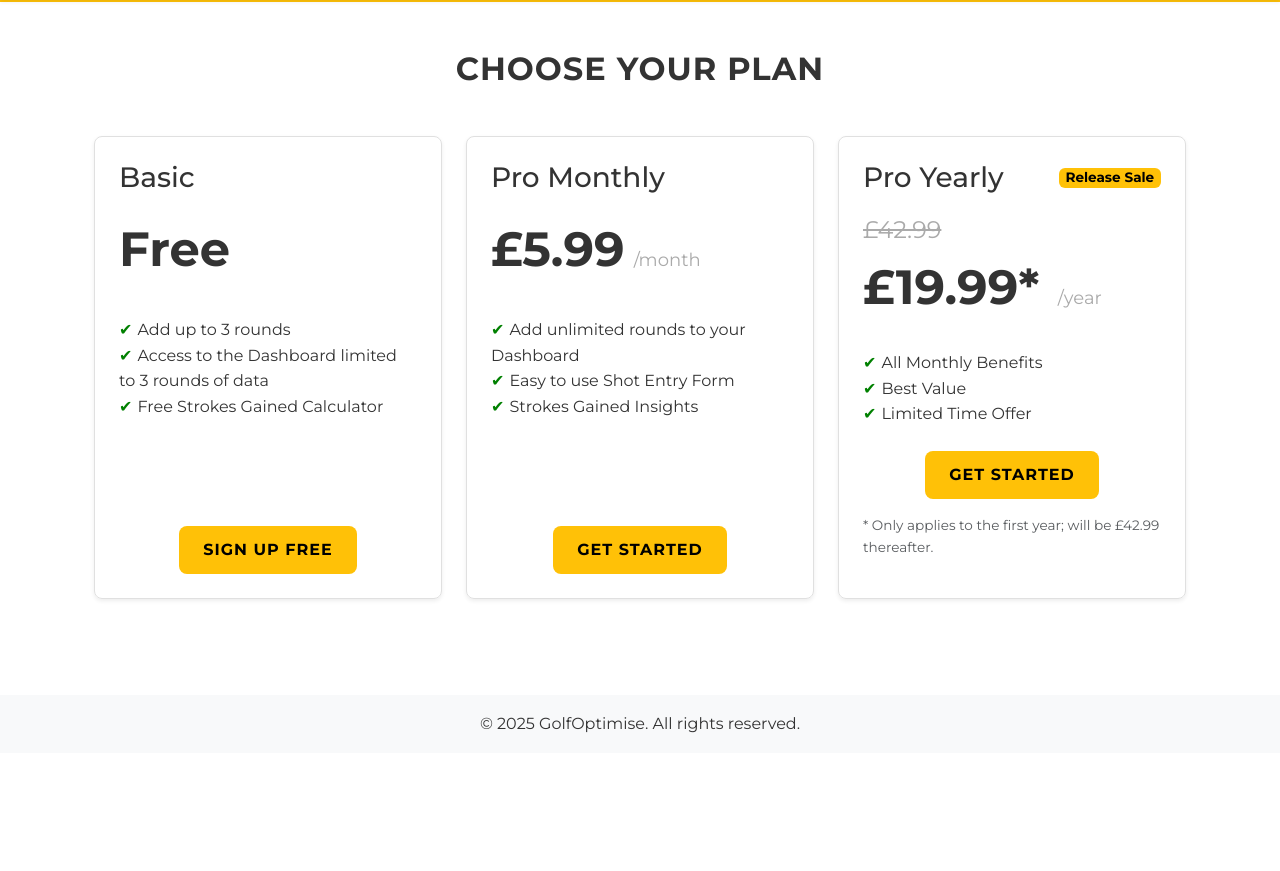
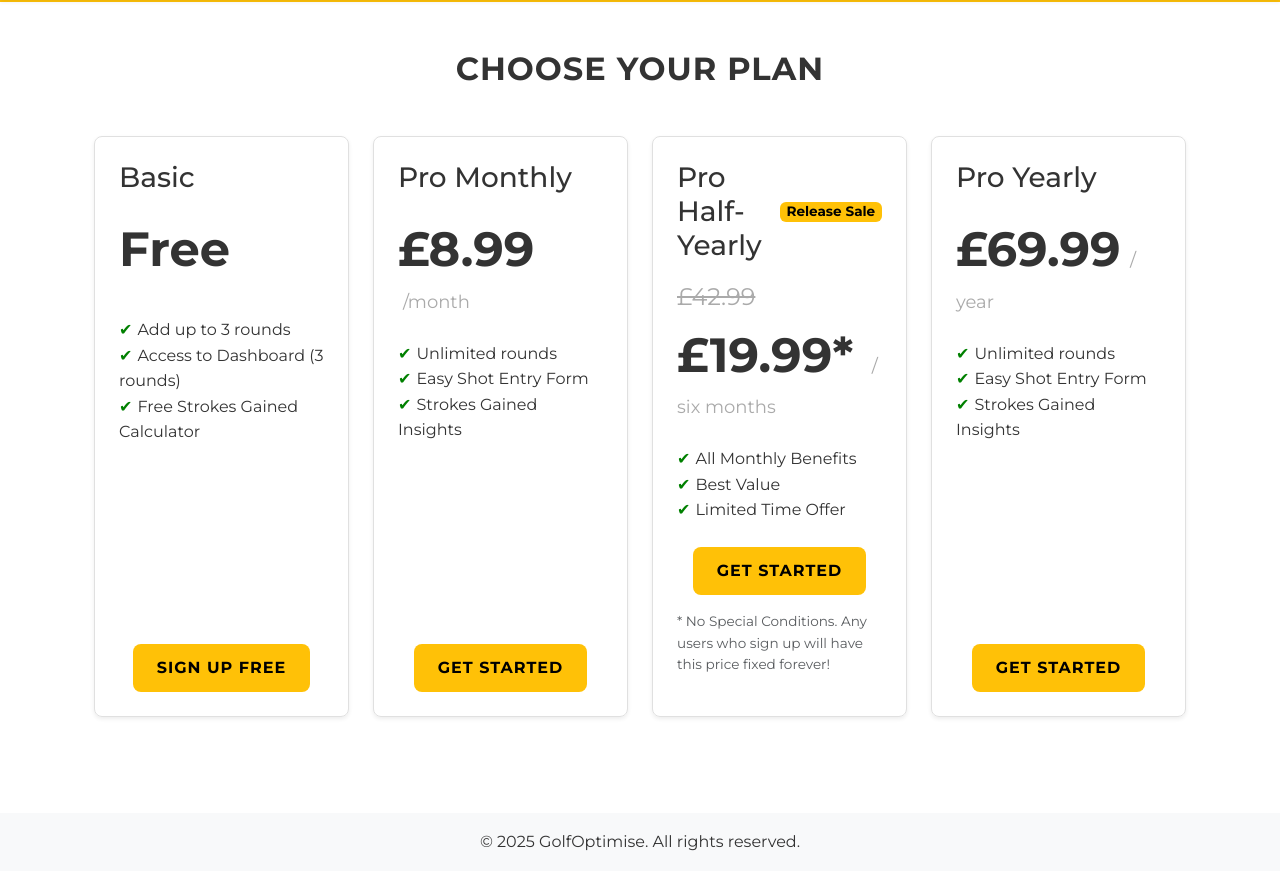
Before and after one commit to jconn5803/golf-by-numbers, a Flask app: page /pricing in a window 1280 px wide. Shown: the part 96-967 px from the top of the page. Before the commit the page ends 829 px from the top, so only its background shows below. Run offline with Flask 3, Linux system fonts and the light colour scheme; some libraries are stand-ins or nearby versions.

Commit message:
update pricing structure to have the new price changes with release sale

```diff
--- a/config.py
+++ b/config.py
@@ -26,7 +26,7 @@
     STRIPE_ENDPOINT_SECRET=os.getenv("STRIPE_ENDPOINT_SECRET")
     STRIPE_MONTHLY_PRICE_ID=os.getenv("STRIPE_MONTHLY_PRICE_ID")
     STRIPE_ANNUAL_PRICE_ID=os.getenv("STRIPE_ANNUAL_PRICE_ID")
-    STRIPE_DAILY_PRICE_ID=os.getenv("STRIPE_DAILY_PRICE_ID")
+    STRIPE_RELEASE_PRICE_ID=os.getenv("STRIPE_RELEASE_PRICE_ID")
 
     # Get the test Stripe keys
 
@@ -44,3 +44,4 @@
     STRIPE_ENDPOINT_SECRET=os.getenv("STRIPE_ENDPOINT_SECRET")
     STRIPE_MONTHLY_PRICE_ID=os.getenv("STRIPE_MONTHLY_PRICE_ID")
     STRIPE_ANNUAL_PRICE_ID=os.getenv("STRIPE_ANNUAL_PRICE_ID")
+    STRIPE_RELEASE_PRICE_ID=os.getenv("STRIPE_RELEASE_PRICE_ID")
--- a/static/main.js
+++ b/static/main.js
@@ -29,6 +29,21 @@
         .catch(console.error);
     });
 
+    // PRO Release button
+    document.querySelector("#releaseBtn").addEventListener("click", () => {
+      if (!isAuthenticated) {
+        return window.location.href = "/register";
+      }
+      if (subscriptionActive) {
+        return window.location.href = "/dashboard";
+      }
+      // not subscribed yet: kick off Stripe checkout
+      fetch("/create-checkout-session?product_type=release")
+        .then(r => r.json())
+        .then(data => stripe.redirectToCheckout({ sessionId: data.sessionId }))
+        .catch(console.error);
+    });
+
     // PRO YEARLY button
     document.querySelector("#annualBtn").addEventListener("click", () => {
       if (!isAuthenticated) {
--- a/templates/pricing.html
+++ b/templates/pricing.html
@@ -8,118 +8,104 @@
 {% endblock %}
 
 {% block content %}
+<!-- Pricing Section (Full-Width) -->
 <section class="pricing-section py-5">
   <div class="container-fluid">
     <h2 class="section-title text-center mb-5">Choose Your Plan</h2>
     <div class="row justify-content-center align-items-stretch">
-
       <!-- Basic Plan -->
-      <div class="col-md-4 mb-4">
+      <div class="col-md-3 mb-4">
         <div class="pricing-card p-4 shadow-sm h-100 d-flex flex-column">
           <h3 class="mb-3">Basic</h3>
-
-          <!-- added min-height -->
           <div class="price-section mb-4" style="min-height: 82px;">
             <span class="price" style="font-size: 48px; font-weight: bold;">Free</span>
           </div>
-
           <ul class="list-unstyled mb-4 flex-grow-1">
             <li><span style="color: green; margin-right: 5px;">✔</span>Add up to 3 rounds</li>
-            <li><span style="color: green; margin-right: 5px;">✔</span>Access to the Dashboard limited to 3 rounds of data</li>
+            <li><span style="color: green; margin-right: 5px;">✔</span>Access to Dashboard (3 rounds)</li>
             <li><span style="color: green; margin-right: 5px;">✔</span>Free Strokes Gained Calculator</li>
           </ul>
-
           <div class="mt-auto text-center">
-              <!-- no href here – we’ll handle it all in JS -->
-              <a type="submit" id="freeBtn" class="btn btn-cta">Sign Up Free</a>
+            <a id="freeBtn" class="btn btn-cta">Sign Up Free</a>
           </div>
         </div>
       </div>
 
       <!-- Pro Monthly Plan -->
-      <div class="col-md-4 mb-4">
+      <div class="col-md-3 mb-4">
         <div class="pricing-card p-4 shadow-sm h-100 d-flex flex-column">
           <h3 class="mb-3">Pro Monthly</h3>
-
-          <!-- added min-height -->
           <div class="price-section mb-4" style="min-height: 82px;">
-            <span class="price" style="font-size: 48px; font-weight: bold;">£5.99</span>
+            <span class="price" style="font-size: 48px; font-weight: bold;">£8.99</span>
             <span class="duration" style="font-size: 18px; color: #aaa; margin-left: 5px;">/month</span>
           </div>
-
           <ul class="list-unstyled mb-4 flex-grow-1">
-            <li><span style="color: green; margin-right: 5px;">✔</span>Add unlimited rounds to your Dashboard</li>
-            <li><span style="color: green; margin-right: 5px;">✔</span>Easy to use Shot Entry Form</li>
+            <li><span style="color: green; margin-right: 5px;">✔</span>Unlimited rounds</li>
+            <li><span style="color: green; margin-right: 5px;">✔</span>Easy Shot Entry Form</li>
             <li><span style="color: green; margin-right: 5px;">✔</span>Strokes Gained Insights</li>
           </ul>
-
           <div class="mt-auto text-center">
-            <a type="submit" class="btn btn-cta" id="monthlyBtn">Get Started</a>
+            <a id="monthlyBtn" class="btn btn-cta">Get Started</a>
           </div>
         </div>
       </div>
 
-      <!-- Pro Yearly Plan -->
-      <div class="col-md-4 mb-4">
+      <!-- Pro Release Plan -->
+      <div class="col-md-3 mb-4">
         <div class="pricing-card p-4 shadow-sm h-100 d-flex flex-column">
           <h3 class="d-flex justify-content-between align-items-center mb-3">
-            <span>Pro Yearly</span>
-            <span class="badge" style="
-              background-color: #ffc107;
-              color: #000;
-              font-weight: 600;
-              font-size: 0.85rem;
-              padding: 0.25em 0.5em;
-              border-radius: 6px;
-            ">
+            <span>Pro Half-Yearly</span>
+            <span class="badge" style="background-color: #ffc107; color: #000; font-weight: 600; font-size: 0.85rem; padding: 0.25em 0.5em; border-radius: 6px;">
               Release Sale
             </span>
           </h3>
-
-          <!-- added min-height -->
           <div class="price-section mb-4" style="min-height: 82px;">
             <div>
-              <span class="price-original" style="
-                text-decoration: line-through;
-                color: #aaa;
-                font-size: 24px;
-              ">
+              <span class="price-original" style="text-decoration: line-through; color: #aaa; font-size: 24px;">
                 £42.99
               </span>
             </div>
             <div>
-              <span class="price" style="
-                font-size: 48px;
-                font-weight: bold;
-              ">
+              <span class="price" style="font-size: 48px; font-weight: bold;">
                 £19.99*
               </span>
-              <span class="duration" style="
-                font-size: 18px;
-                color: #aaa;
-                margin-left: 5px;
-              ">
-                /year
+              <span class="duration" style="font-size: 18px; color: #aaa; margin-left: 5px;">
+                / six months
               </span>
             </div>
           </div>
-
           <ul class="list-unstyled mb-4 flex-grow-1">
             <li><span style="color: green; margin-right: 5px;">✔</span>All Monthly Benefits</li>
             <li><span style="color: green; margin-right: 5px;">✔</span>Best Value</li>
             <li><span style="color: green; margin-right: 5px;">✔</span>Limited Time Offer</li>
           </ul>
-
           <div class="mt-auto text-center">
-            <a type="submit" class="btn btn-cta" id="annualBtn">Get Started</a>
+            <a id="releaseBtn" class="btn btn-cta">Get Started</a>
           </div>
-
           <p class="text-muted small mt-3" style="font-size: 0.85rem;">
-            * Only applies to the first year; will be £42.99 thereafter.
+            * No Special Conditions. Any users who sign up will have this price fixed forever!
           </p>
         </div>
       </div>
 
+      <!-- Pro Yearly Plan -->
+      <div class="col-md-3 mb-4">
+        <div class="pricing-card p-4 shadow-sm h-100 d-flex flex-column">
+          <h3 class="mb-3">Pro Yearly</h3>
+          <div class="price-section mb-4" style="min-height: 82px;">
+            <span class="price" style="font-size: 48px; font-weight: bold;">£69.99</span>
+            <span class="duration" style="font-size: 18px; color: #aaa; margin-left: 5px;">/ year</span>
+          </div>
+          <ul class="list-unstyled mb-4 flex-grow-1">
+            <li><span style="color: green; margin-right: 5px;">✔</span>Unlimited rounds</li>
+            <li><span style="color: green; margin-right: 5px;">✔</span>Easy Shot Entry Form</li>
+            <li><span style="color: green; margin-right: 5px;">✔</span>Strokes Gained Insights</li>
+          </ul>
+          <div class="mt-auto text-center">
+            <a id="annualBtn" class="btn btn-cta">Get Started</a>
+          </div>
+        </div>
+      </div>
     </div>
   </div>
 </section>
```
Also changed, not shown: templates/index.html (+29 -10 lines).
